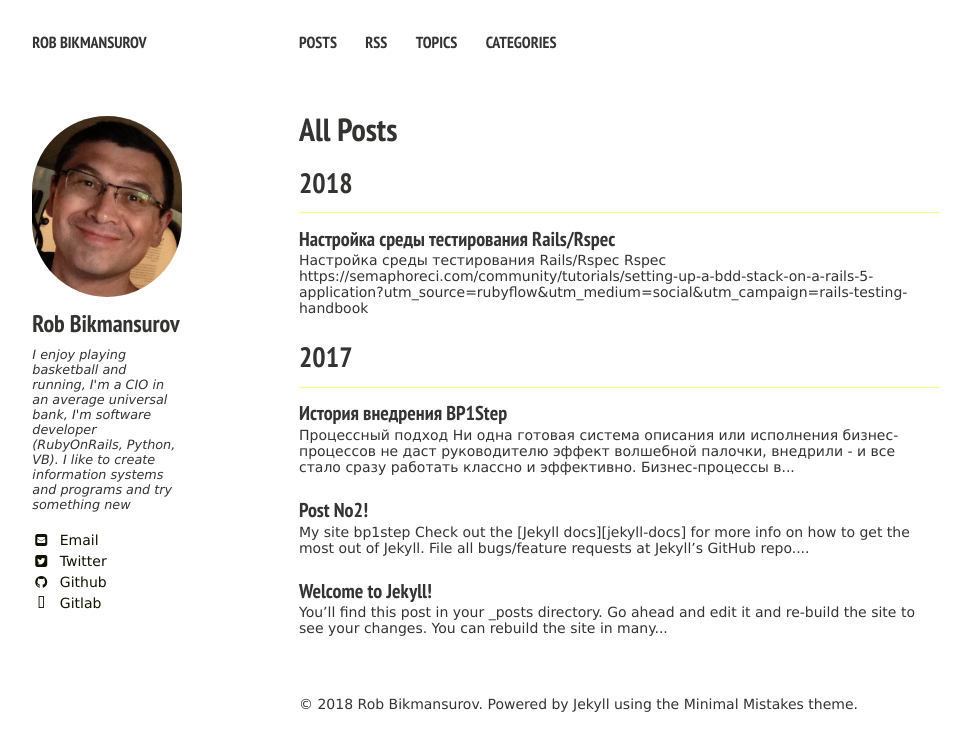
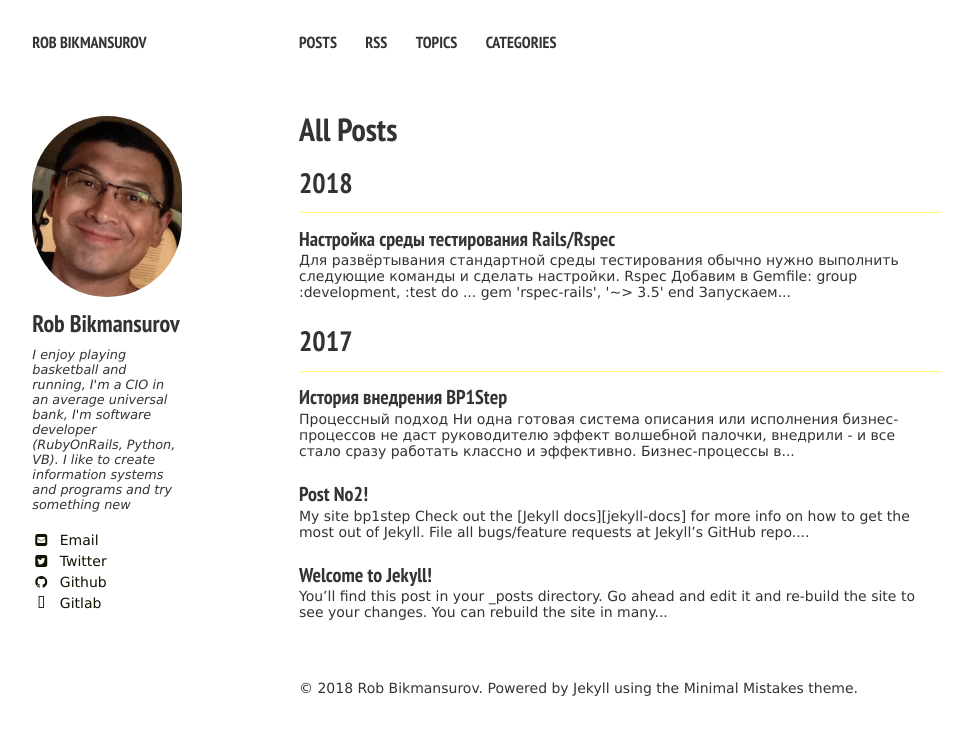
Before and after one commit to RobBikmansurov/robbikmansurov.github.io, a Jekyll site: the page built from posts/index.md, in a window 1280 px wide, cut to the strip 0-741 px from the top of the page. Shown: the whole strip, without its empty margins (21-991 px from the left). Built offline with Jekyll 4.4.1, drawn with Linux system fonts in a browser that asks for light colours.

Commit message:
writing post about rspec

````diff
--- a/_posts/2018-06-01-rails-rspec-setup.md
+++ b/_posts/2018-06-01-rails-rspec-setup.md
@@ -6,11 +6,57 @@
 categories: rails
 ---
 
-# Настройка среды тестирования Rails/Rspec
+Для развёртывания стандартной среды тестирования обычно нужно выполнить следующие команды и сделать настройки.
 
-## Rspec
+# Rspec
 
-https://semaphoreci.com/community/tutorials/setting-up-a-bdd-stack-on-a-rails-5-application?utm_source=rubyflow&utm_medium=social&utm_campaign=rails-testing-handbook
+Добавим в Gemfile:
+
+```group :development, :test do
+  ...
+  gem 'rspec-rails', '~> 3.5'
+end```
+
+Запускаем ```bundle install``` для установки гема
+
+Затем ```bundle exec rails generate rspec:install```
+
+#Shoulda-matchers
+
+```group :development, :test do
+  ...
+  gem 'shoulda-matchers', '~> 3.1'
+end```
+
+# FactoryBot
+
+```group :development, :test do
+  ...
+  gem 'factory_bot_rails'
+end```
+
+# database-cleaner
+```group :test do
+  gem 'database_cleaner'
+end```
+
+```# spec/rails_helper.rb
+RSpec.configure do |config|
+
+  config.before(:suite) do
+    DatabaseCleaner.strategy = :transaction
+    DatabaseCleaner.clean_with(:truncation)
+  end
+
+  config.around(:each) do |example|
+    DatabaseCleaner.cleaning do
+      example.run
+    end
+  end
+end
 
 
+# Cucumber
+
 [bp1step]: http://bp1step.ru
+[shoulda-matchers]: https://github.com/thoughtbot/shoulda-matchers
````
